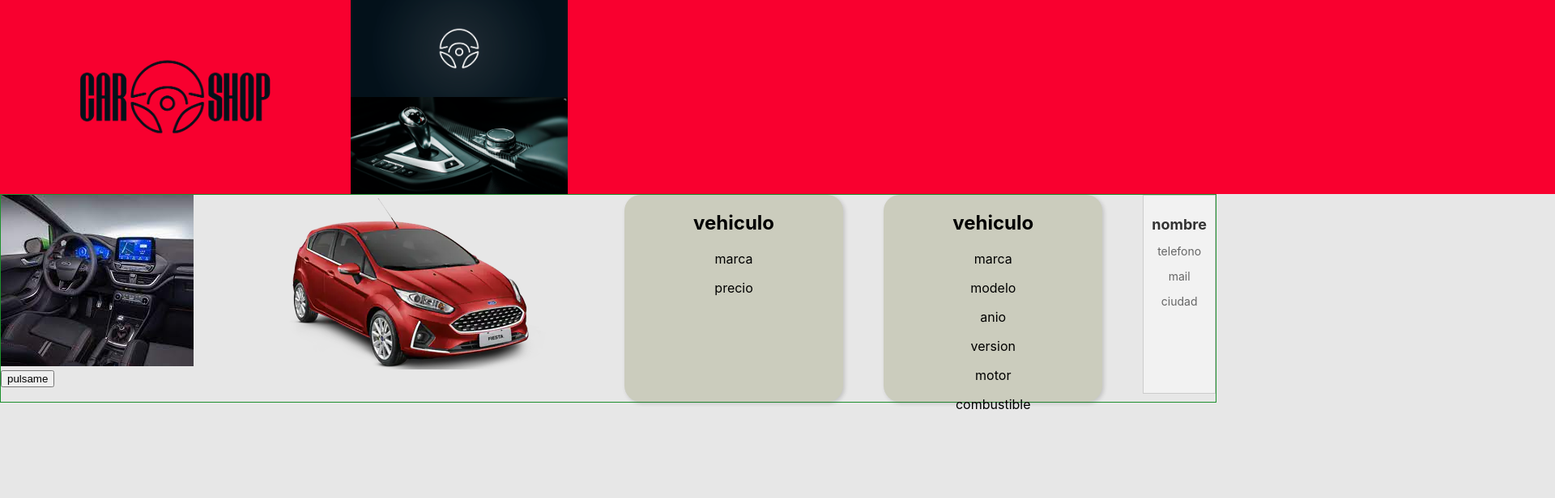
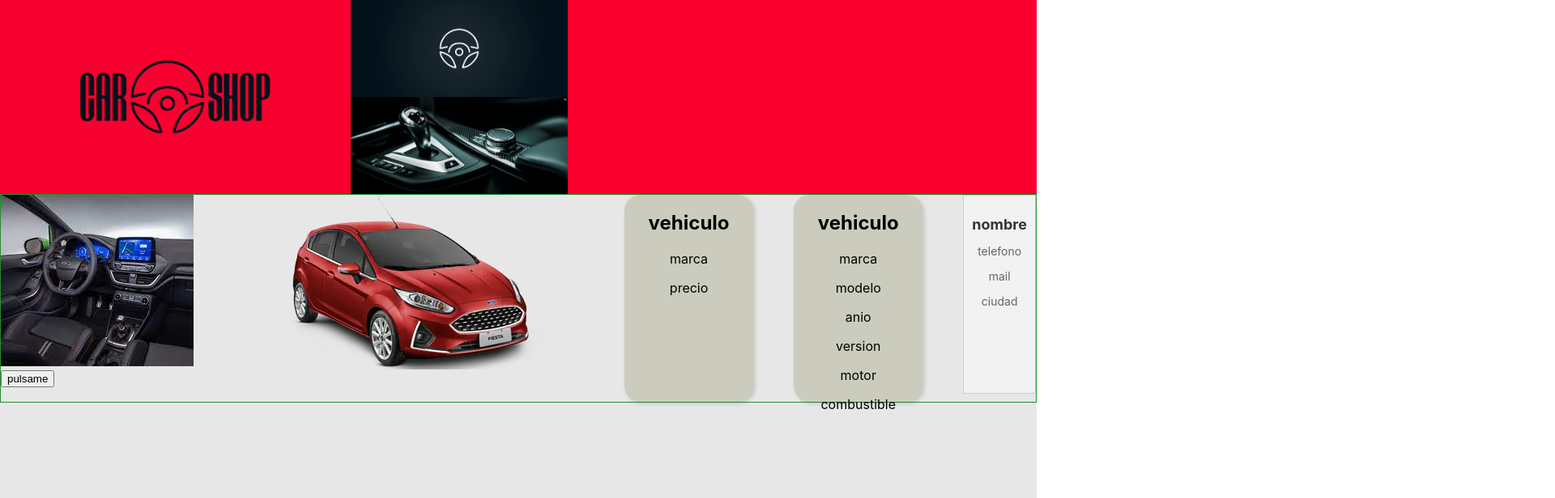
Before and after one commit to Ramiroaya/CarShop, a React (Create React App) app in the folder client/: page / in a window 1280 px wide. Shown: the top 616 px of the page at 81% size, 1920 px wide, since content can reach past the window. Built offline with nearby package versions, Linux system fonts and the light colour scheme.

Commit message:
acomode tamaño banner

```diff
--- a/client/src/css/banner.css
+++ b/client/src/css/banner.css
@@ -2,6 +2,7 @@
   background-color: #f9002f;
   height: 30vh;
   max-height: 30vw;
+  max-width: 100%;
 }
 
 .banner-image {
--- a/client/src/css/index.css
+++ b/client/src/css/index.css
@@ -1,5 +1,5 @@
 .index{
     background-color: #E7E7E7;
     min-height: 100vh;
-    min-width: 200%;
+    min-width: 100%;
   }
```
